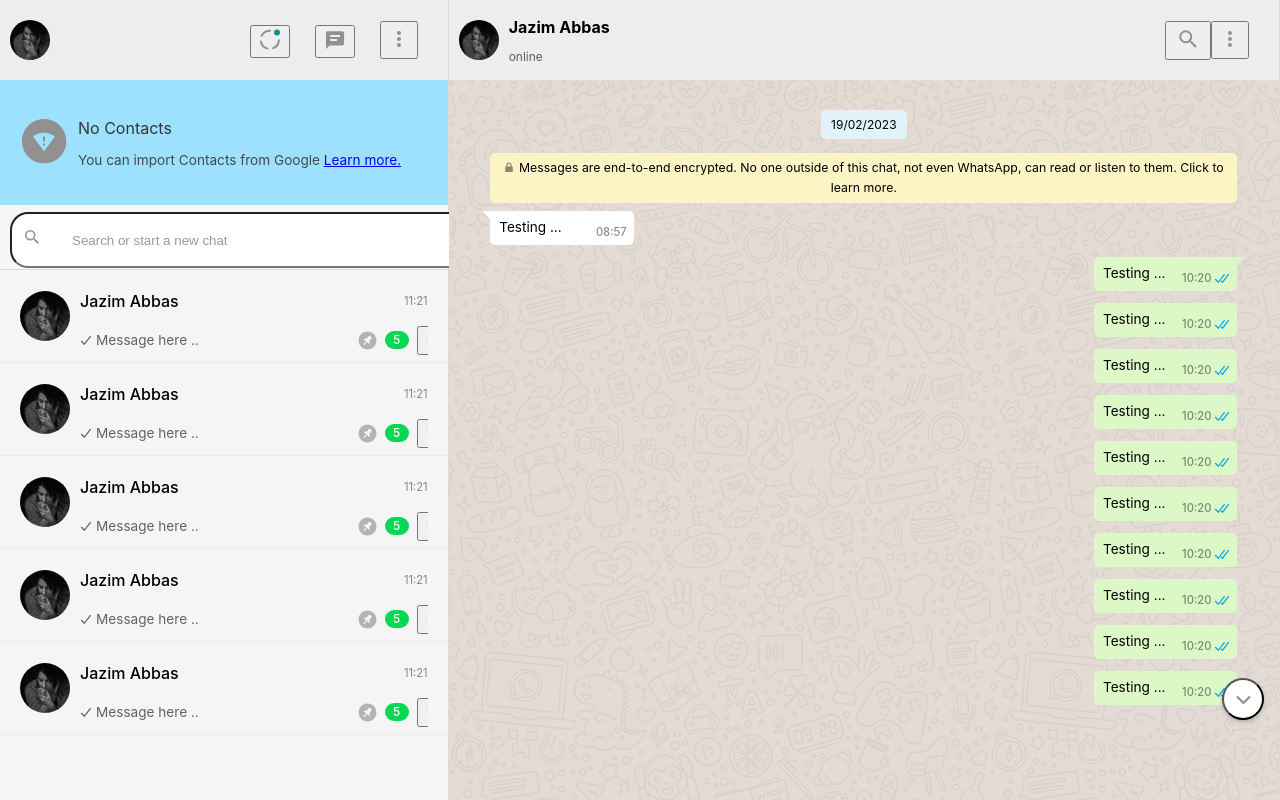
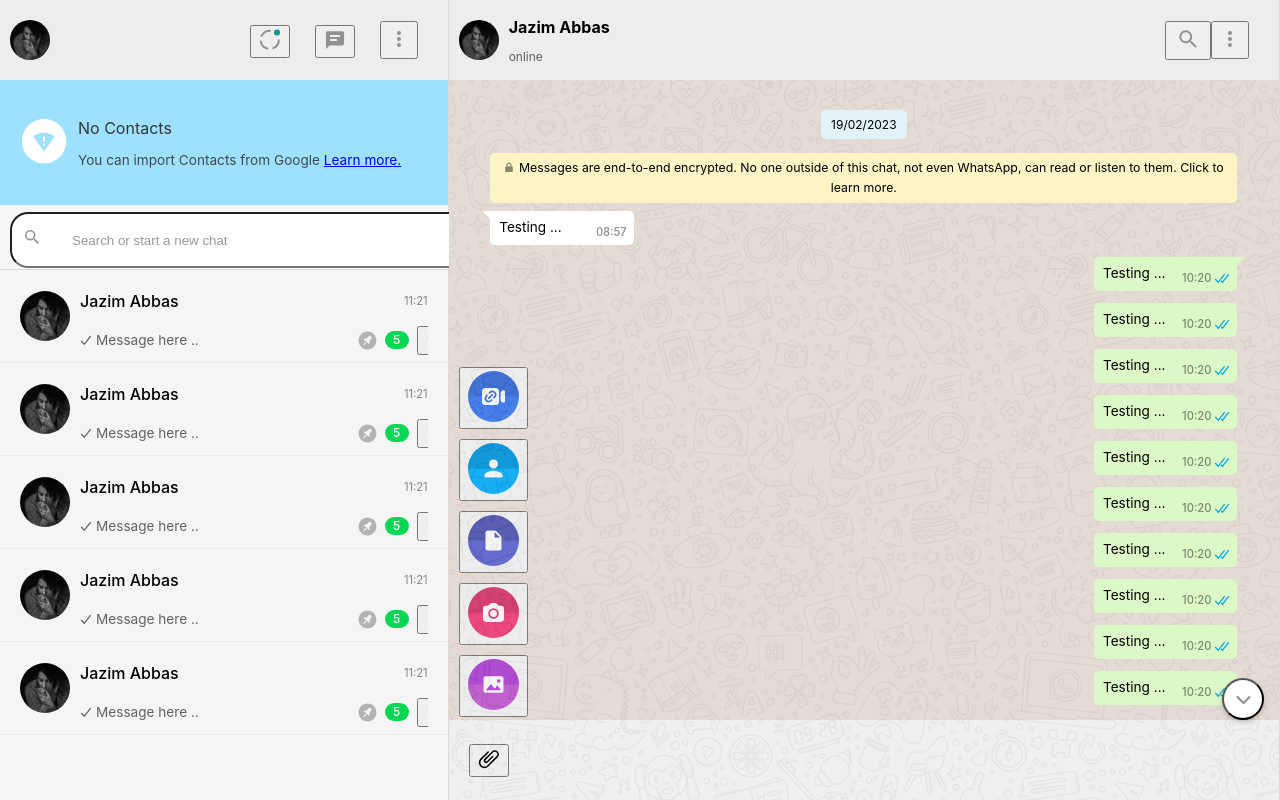
Before and after one commit to jazimabbas/whatsapp-web-ui, a React (Create React App) app: page / in a window 1280 px wide. Built offline with nearby package versions, Linux system fonts and the light colour scheme.

Commit message:
ChatRoom: added attach icon in the footer section

```diff
--- /dev/null
+++ b/src/pages/chat/components/chat-room/footer/index.tsx
@@ -0,0 +1,65 @@
+import Icon from "common/components/icons";
+import styled from "styled-components";
+
+const Wrapper = styled.div`
+  /* should be refactor to one wrapper. using multiple places */
+  padding: 10px;
+  height: 60px;
+  position: relative;
+  display: flex;
+  align-items: center;
+  /* should be refactor to one wrapper. using multiple places */
+`;
+
+const IconsWrapper = styled.div`
+  position: relative;
+`;
+
+const AttachButton = styled.button`
+  margin-left: 10px;
+`;
+
+const ButtonsContainer = styled.div`
+  display: flex;
+  flex-direction: column;
+  position: absolute;
+  bottom: 50px;
+`;
+
+const Button = styled.button`
+  transform: scale(1);
+  opacity: 1;
+  transition: all 0.5s ease;
+  margin-bottom: 10px;
+
+  &:nth-of-type(n) {
+    transition-delay: 0.5s;
+  }
+`;
+
+const attachButtons = [
+  { icon: "attachRooms", label: "Choose room" },
+  { icon: "attachContacts", label: "Choose contact" },
+  { icon: "attachDocument", label: "Choose document" },
+  { icon: "attachCamera", label: "Use camera" },
+  { icon: "attachImage", label: "Choose image" },
+];
+
+export default function Footer() {
+  return (
+    <Wrapper>
+      <IconsWrapper>
+        <AttachButton>
+          <Icon id="attach" />
+        </AttachButton>
+        <ButtonsContainer>
+          {attachButtons.map((btn) => (
+            <Button key={btn.label}>
+              <Icon id={btn.icon} />
+            </Button>
+          ))}
+        </ButtonsContainer>
+      </IconsWrapper>
+    </Wrapper>
+  );
+}
--- a/src/pages/chat/components/chat-room/index.tsx
+++ b/src/pages/chat/components/chat-room/index.tsx
@@ -2,6 +2,7 @@
 import Header from "./header";
 import MessagesList from "./messages-list";
 import Icon from "common/components/icons";
+import Footer from "./footer";
 
 const Container = styled.div`
   display: flex;
@@ -62,6 +63,7 @@
           <ScrollButton>
             <Icon id="downArrow" />
           </ScrollButton>
+          <Footer />
         </FooterContainer>
       </Body>
     </Container>
--- a/src/pages/chat/components/sidebar/alert/index.tsx
+++ b/src/pages/chat/components/sidebar/alert/index.tsx
@@ -17,7 +17,7 @@
   margin-right: 10px;
 
   .icon {
-    color: white;
+    color: white !important;
   }
 `;
 
```
